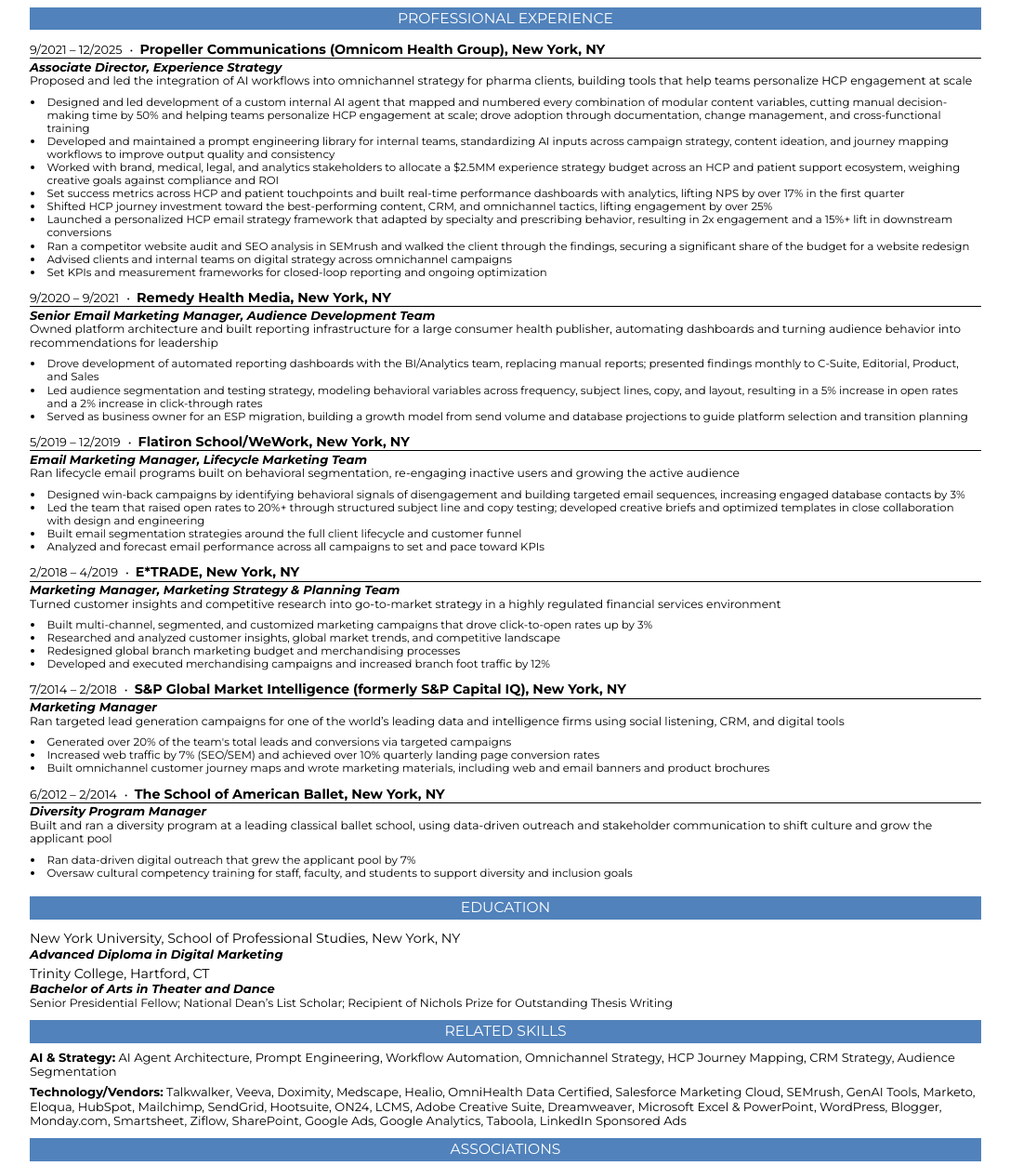
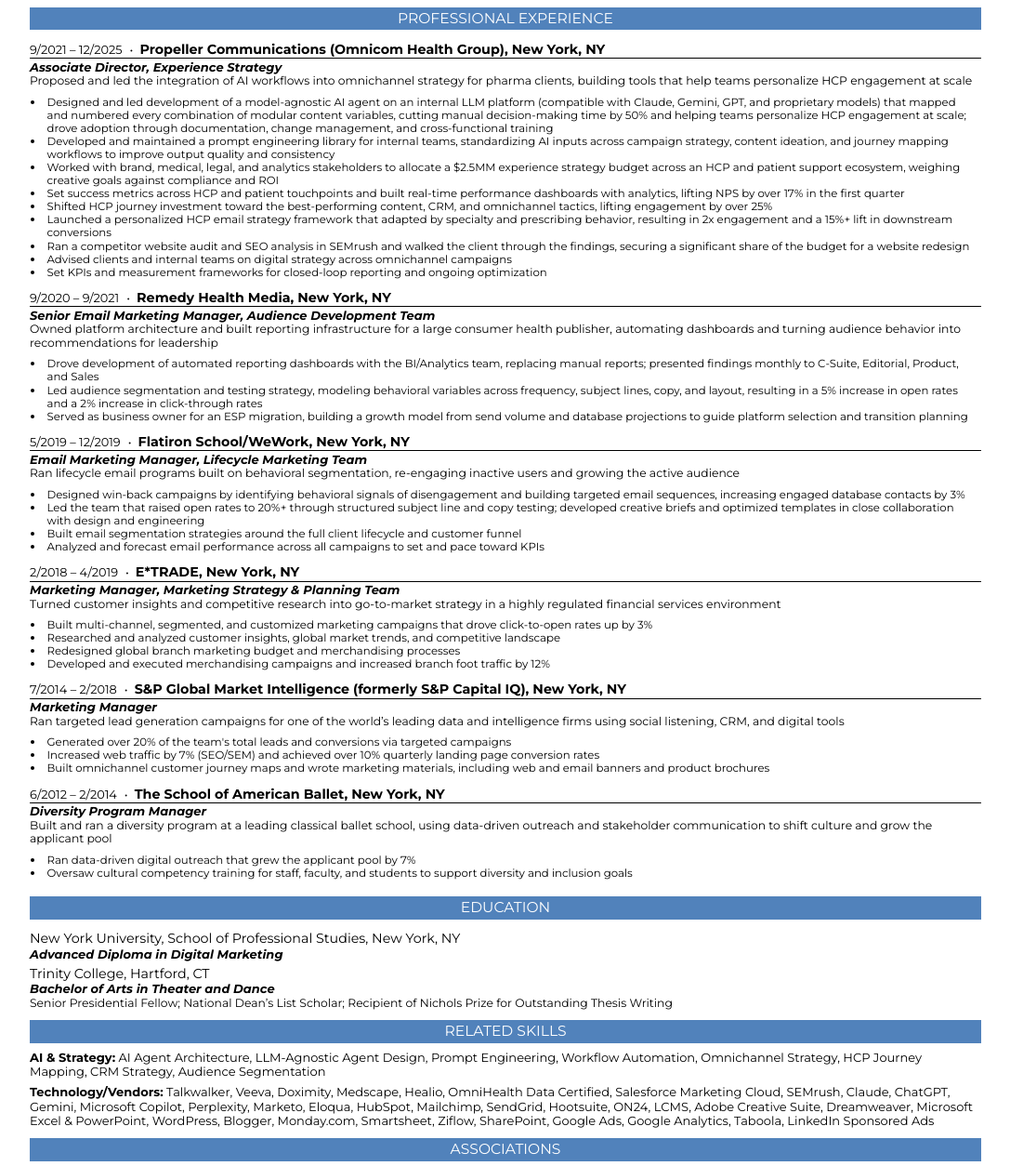
Before and after one commit to jpo412/resume, a plain HTML site: page index.html in a window 1280 px wide. Shown: the part 212-1466 px from the top of the page at 93% size, without its empty margins (96-1183 px from the left). Drawn offline with Linux system fonts and the light colour scheme.

Commit message:
Update AI agent description and enhance related skills section in index.html

```diff
--- a/index.html
+++ b/index.html
@@ -42,7 +42,8 @@
                     building tools that help teams personalize HCP engagement at scale </p>
                 <ul>
                     <li>
-                        <p>Designed and led development of a custom internal AI agent that mapped and numbered every
+                        <p>Designed and led development of a model-agnostic AI agent on an internal LLM platform
+                            (compatible with Claude, Gemini, GPT, and proprietary models) that mapped and numbered every
                             combination of modular content variables, cutting manual decision-making time by 50% and
                             helping teams personalize HCP engagement at scale; drove adoption through documentation,
                             change management, and cross-functional training</p>
@@ -245,10 +246,10 @@
         </section>
         <section>
             <h2><b>Related skills</b></h2>
-            <p style="margin-bottom: 6px"><b>AI & Strategy:</b> AI Agent Architecture, Prompt Engineering, Workflow
+            <p style="margin-bottom: 6px"><b>AI & Strategy:</b> AI Agent Architecture, LLM-Agnostic Agent Design, Prompt Engineering, Workflow
                 Automation, Omnichannel Strategy, HCP Journey Mapping, CRM Strategy, Audience Segmentation </p>
             <p><b>Technology/Vendors:</b> Talkwalker, Veeva, Doximity, Medscape, Healio, OmniHealth Data Certified,
-                Salesforce Marketing Cloud, SEMrush, GenAI Tools, Marketo, Eloqua, HubSpot, Mailchimp, SendGrid,
+                Salesforce Marketing Cloud, SEMrush, Claude, ChatGPT, Gemini, Microsoft Copilot, Perplexity, Marketo, Eloqua, HubSpot, Mailchimp, SendGrid,
                 Hootsuite, ON24, LCMS, Adobe Creative Suite,
                 Dreamweaver, Microsoft Excel & PowerPoint, WordPress, Blogger, Monday.com, Smartsheet, Ziflow,
                 SharePoint, Google Ads, Google Analytics, Taboola, LinkedIn Sponsored Ads</p>
```
